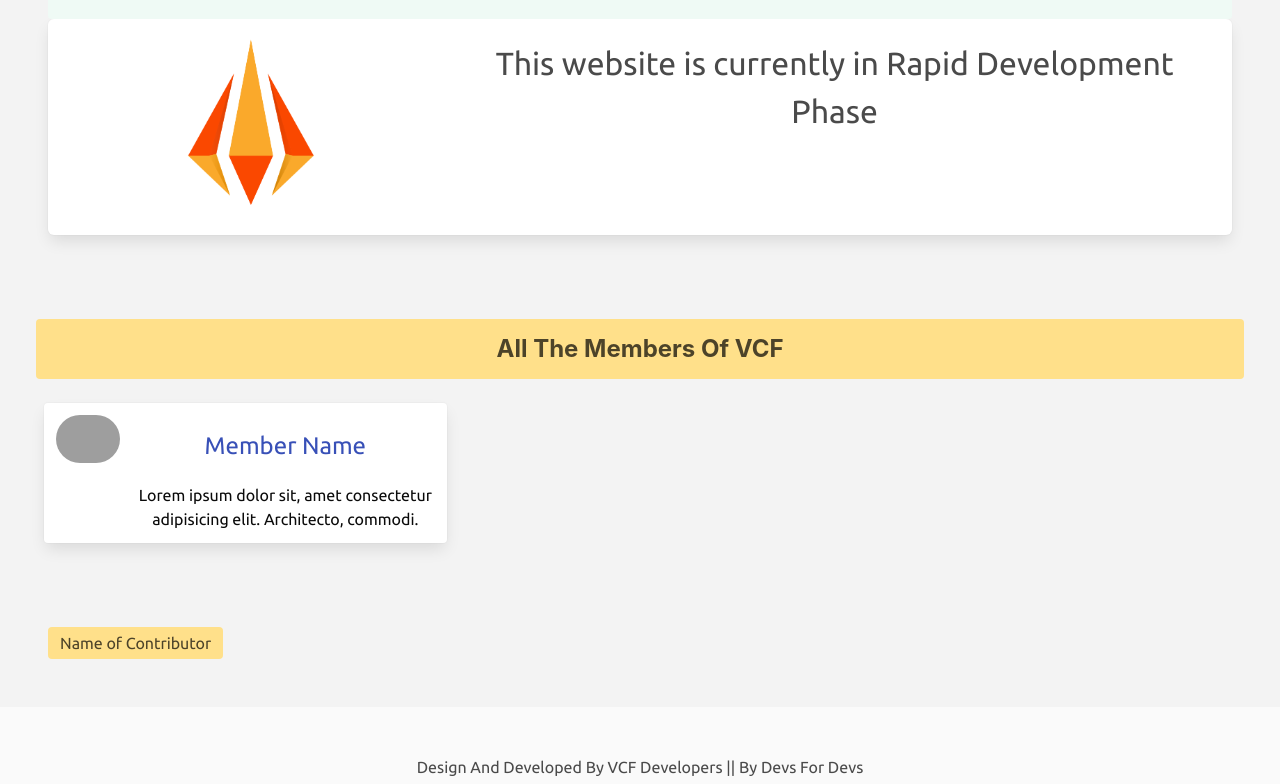
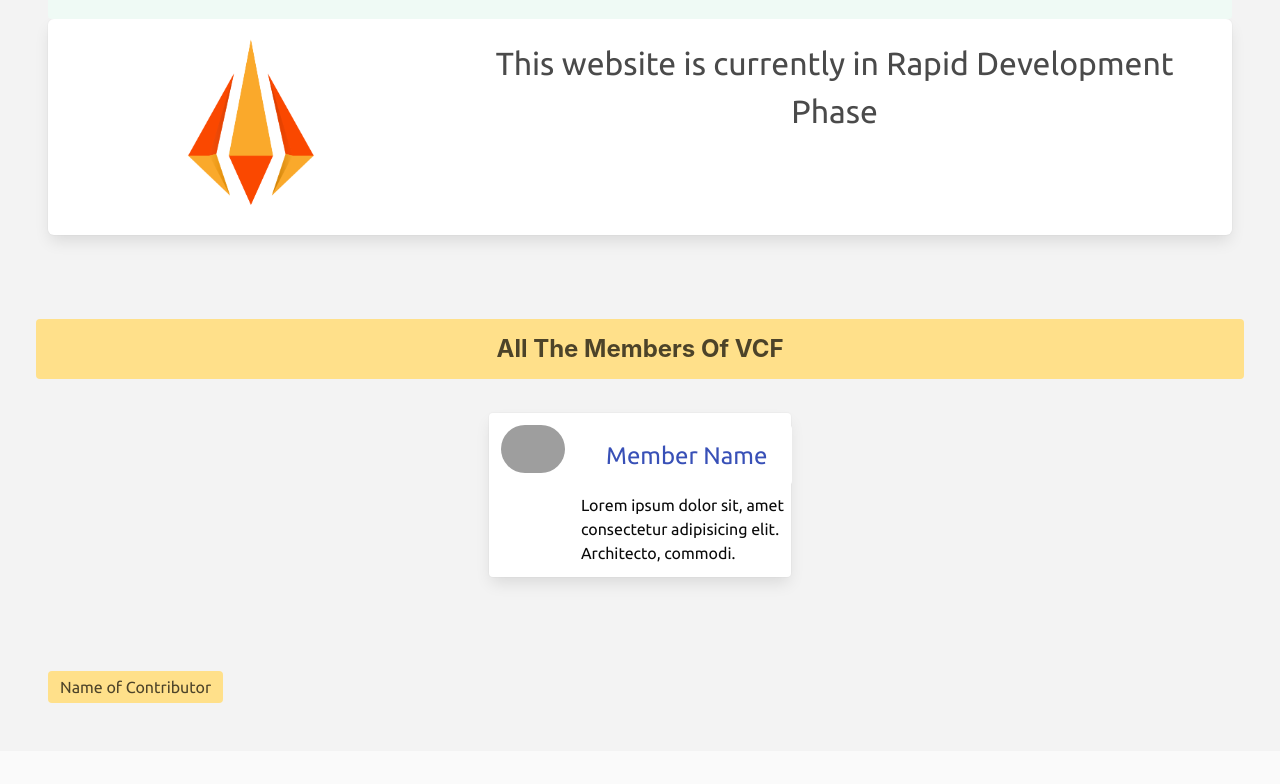
Before and after one commit to vedikcyberforces/VedikSite, an Angular app: page / in a window 1280 px wide. Shown: the part 561-1345 px from the top of the page. Built offline with nearby package versions, Linux system fonts and the light colour scheme; grey boxes are pictures that could not be loaded.

Commit message:
Member Component UI Fix

```diff
--- a/src/app/components/member/member.component.css
+++ b/src/app/components/member/member.component.css
@@ -0,0 +1,6 @@
+@media only screen and (min-width: 768px)
+{
+    .member{
+        margin: 10px;
+    }
+}
--- a/src/app/components/member/member.component.html
+++ b/src/app/components/member/member.component.html
@@ -1,4 +1,4 @@
-    <div class="columns is-multiline is-destkop">
+<div class="columns is-block-mobile is-multiline is-desktop is-centered">
 
     <div class="column notification is-warning is-full">
         <p class="has-text-centered has-text-weight-bold is-family-sans-serif is-size-4">All The
@@ -6,7 +6,7 @@
     </div>
 
     <!-- Member card -->
-        <div class="column box notification is-white is-one-third-widescreen is-one-third-destkop has-text-centered is-full-mobile ml-2">
+    <div class="column notification box is-white is-one-quarter-widescreen is-one-third-destkop is-full-mobile member">
         <div class="media">
             <div class="media-left">
                 <figure class="image is-64x64">
```
Lines whose indentation alone changed are shown as unchanged.
